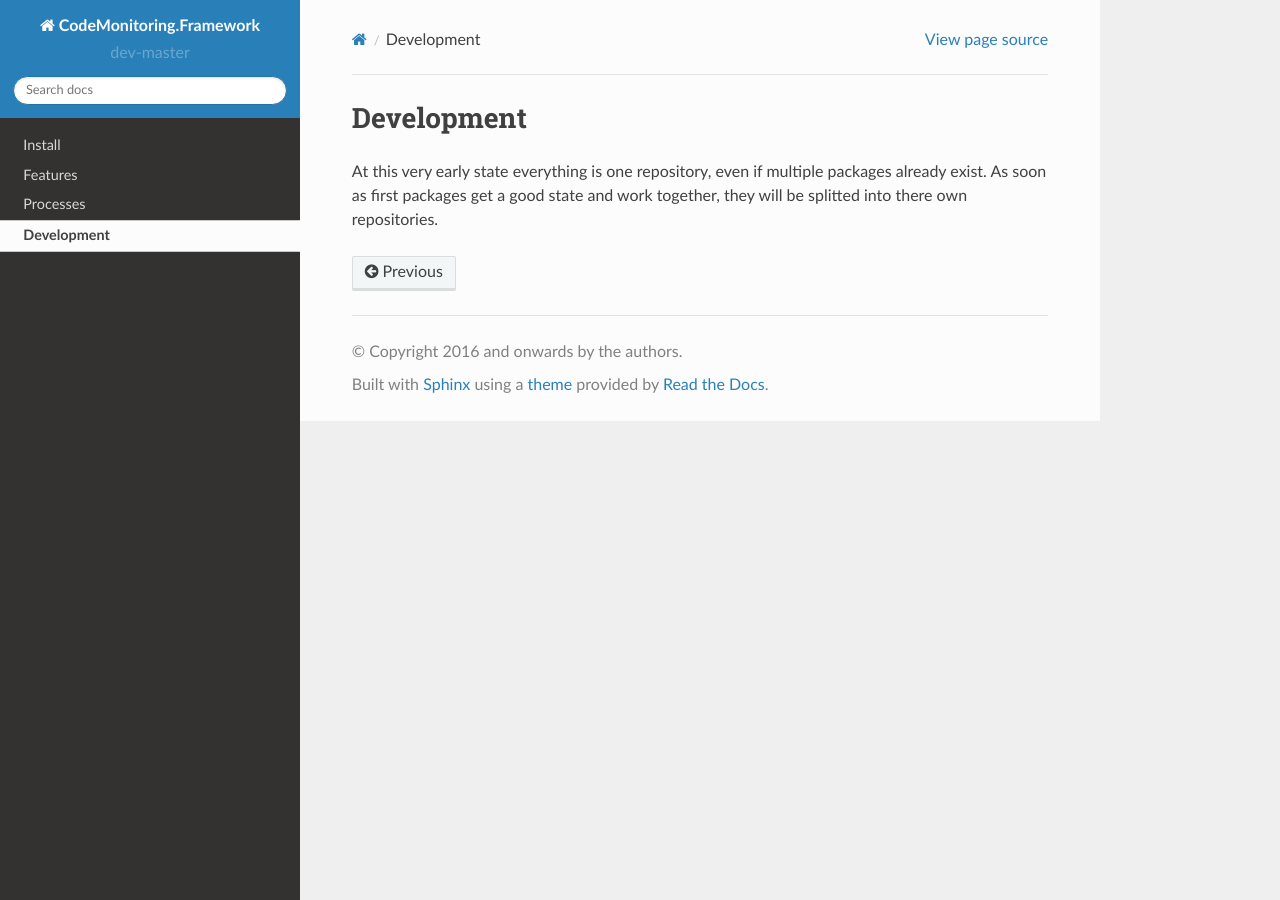
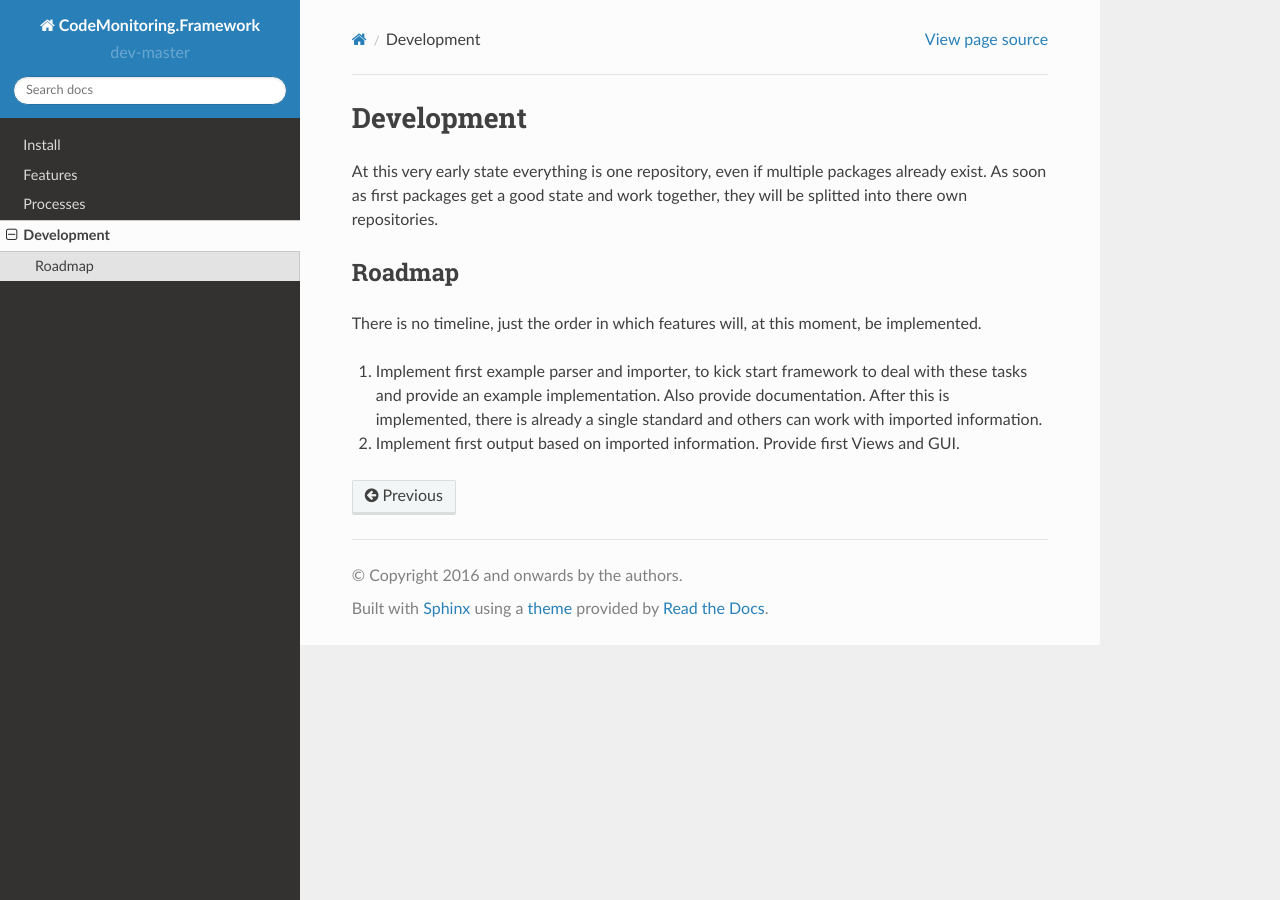
Before and after one commit to CodeMonitoring/CodeMonitoring, a Sphinx documentation site: the page built from Packages/Application/CodeMonitoring.Framework/Documentation/Development/Index.rst, in a window 1280 px wide. Built offline with Sphinx 7.4.7 and the Read the Docs theme 2.0.0, drawn with Linux system fonts in a browser that asks for light colours.

Commit message:
TASK: Provide roadmap and current stage
* To make it easier to understand where the project is right now.

```diff
--- a/Packages/Application/CodeMonitoring.Framework/Documentation/Development/Index.rst
+++ b/Packages/Application/CodeMonitoring.Framework/Documentation/Development/Index.rst
@@ -6,3 +6,17 @@ Development
 At this very early state everything is one repository, even if multiple packages already exist.
 As soon as first packages get a good state and work together, they will be splitted into there own
 repositories.
+
+.. _roadmap:
+
+Roadmap
+-------
+
+There is no timeline, just the order in which features will, at this moment, be implemented.
+
+#. Implement first example parser and importer, to kick start framework to deal with these tasks and
+   provide an example implementation.
+   Also provide documentation. After this is implemented, there is already a single standard and
+   others can work with imported information.
+
+#. Implement first output based on imported information. Provide first Views and GUI.
```
Also changed, not shown: Packages/Application/CodeMonitoring.Framework/Documentation/index.rst (+7 -0 lines).
